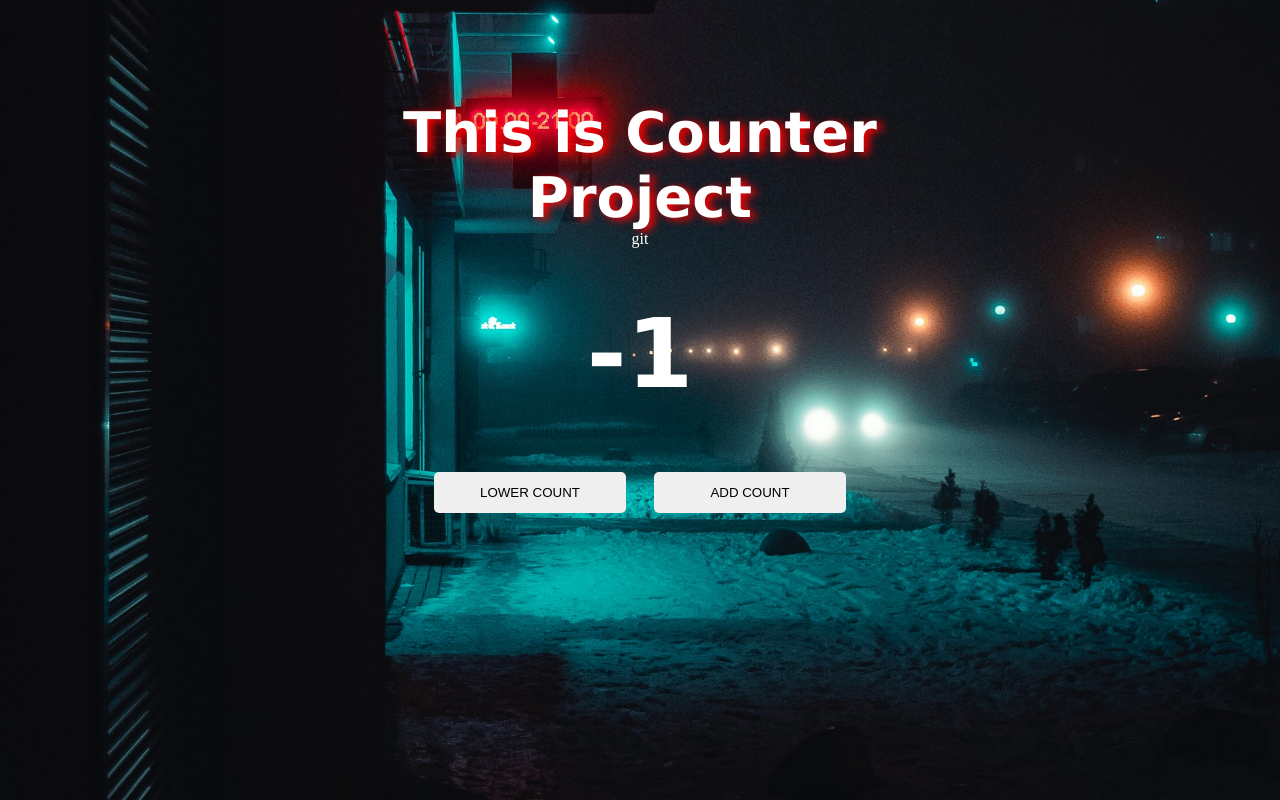
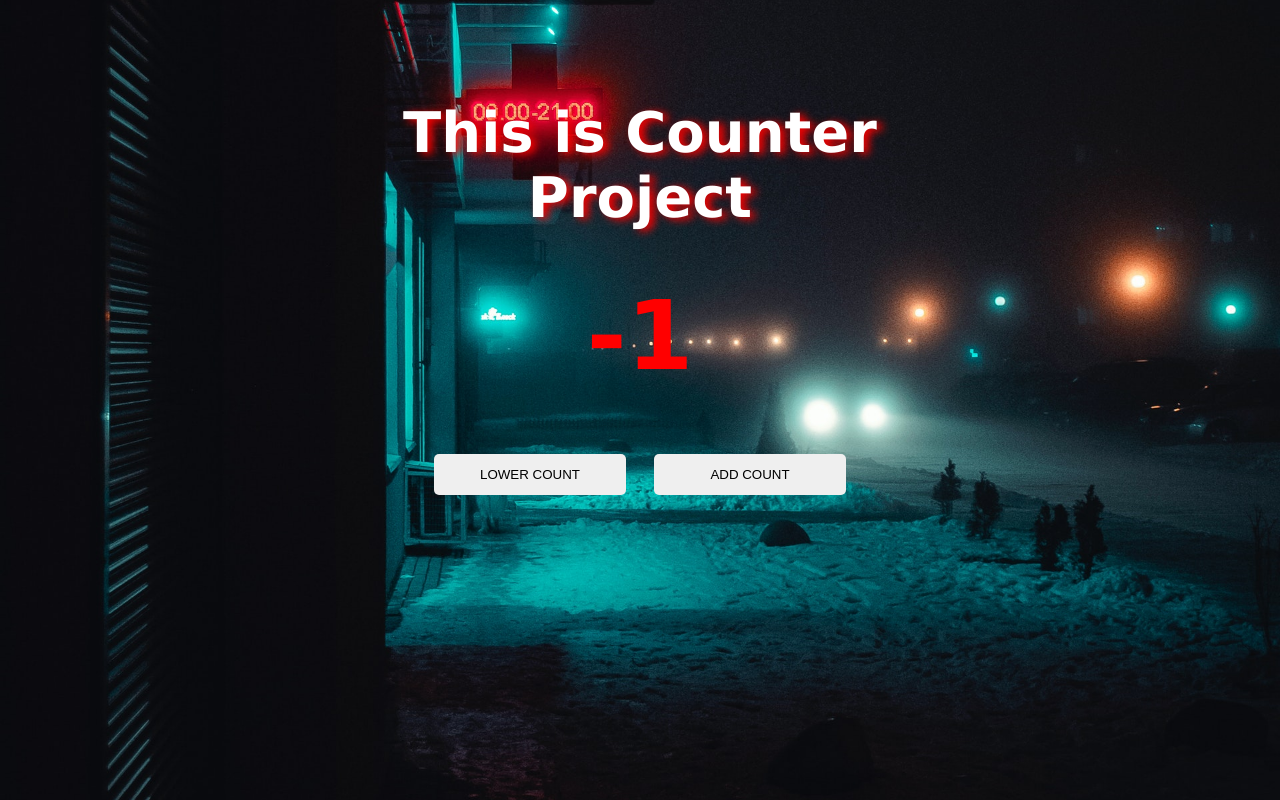
Before and after one commit to ashishrathod95/Basic-CounterProject, a plain HTML site: page Counter-Project/index.html in a window 1280 px wide. Both pictures are taken after a click on the button "LOWER COUNT". Drawn offline with nearby package versions, Linux system fonts and the light colour scheme.

Commit message:
if-else statement added

```diff
--- a/Counter-Project/index.html
+++ b/Counter-Project/index.html
@@ -10,7 +10,7 @@
 
   <div class="container">
     <h1 id="heading-title">This is Counter Project</h1>
-    git<h3 class="number-container">0</h3>
+    <h3 class="number-container">0</h3>
     <div class="buttons">
       <button class="btn lower">Lower Count</button>
       <button class="btn upper">Add Count</button>
--- a/Counter-Project/index.js
+++ b/Counter-Project/index.js
@@ -10,5 +10,13 @@ document.querySelectorAll('.btn').forEach(function(button) {
 
     var count = document.querySelector(".number-container");
     count.innerHTML = counter;
+
+    if (counter < 0 ){
+      count.style.color = 'red'
+    } else if(counter == 0) {
+      count.style.color = "orange"
+    } else {
+      count.style.color = "green"
+    }
   })
 })
```
